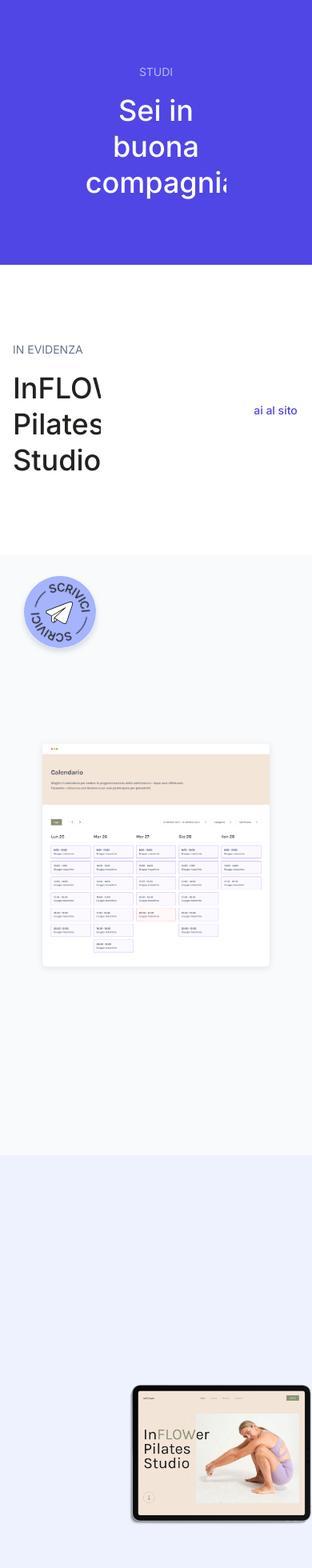
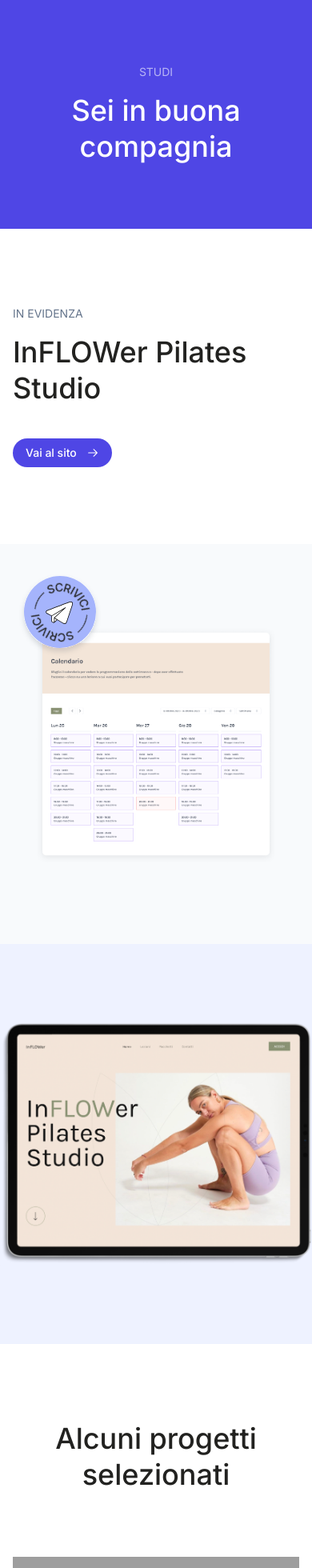
Before and after one commit to classifit/classifit-website, a Next.js app: page /studi in a window 390 px wide. Shown: the top 1960 px of the page at 80% size. Built offline with nearby package versions, Linux system fonts and the light colour scheme; grey boxes are pictures that could not be loaded.

Commit message:
responsive

```diff
--- a/app/aiuto/page.tsx
+++ b/app/aiuto/page.tsx
@@ -31,7 +31,7 @@ export default function Help() {
         textColor="text-light-foreground"
       />
       <div className="bg-light text-light-foreground">
-        <div className="px-12 pt-0 pb-36 max-w-[1280px] mx-auto">
+        <div className="px-4 lg:px-12 pt-0 pb-24 lg:pb-36 max-w-[1280px] mx-auto">
           <Accordion type="multiple">
             <AccordionItem value="item-1">
               <AccordionTrigger>Che tipo di servizi offrite?</AccordionTrigger>
--- a/app/blog/building-classifit/page.tsx
+++ b/app/blog/building-classifit/page.tsx
@@ -12,10 +12,10 @@ export default function Article() {
   return (
     <>
       <ArticleTitle />
-      <div className="bg-[url('/blog/building-classifit-inside.png')] h-72 bg-fixed bg-center bg-no-repeat bg-cover" />
+      <div className="bg-[url('/blog/building-classifit-inside.png')] h-36 lg:h-72 lg:bg-fixed bg-center bg-no-repeat bg-cover" />
       <div className="bg-light text-light-foreground">
         <section>
-          <div className="w-2/3 mx-auto">
+          <div className="lg:w-2/3 mx-auto">
             <p>
               Lorem ipsum dolor sit amet, consectetur adipiscing elit. Curabitur
               fermentum libero aliquam metus fermentum posuere. Aliquam sed
--- a/app/blog/page.tsx
+++ b/app/blog/page.tsx
@@ -18,7 +18,7 @@ export default function Blog() {
       <div className="bg-light text-light-foreground">
         <section>
           <div className="grid grid-cols-12">
-            <div className="col-span-4 group">
+            <div className="col-span-12 lg:col-span-4 group">
               <Link href="/blog/building-classifit">
                 <div className="flex flex-col gap-4 overflow-hidden">
                   <Image
--- a/app/roadmap/page.tsx
+++ b/app/roadmap/page.tsx
@@ -29,7 +29,7 @@ export default function Roadmap() {
           bgColor="bg-card"
           textColor="text-card-foreground"
         />
-        <div className="px-12 pb-36 max-w-[1280px] mx-auto">
+        <div className="px-4 lg:px-12 pb-24 lg:pb-36 max-w-[1280px] mx-auto">
           <Accordion type="multiple">
             <AccordionItem value="item-1">
               <AccordionTrigger>Gestione contenuti</AccordionTrigger>
@@ -73,7 +73,7 @@ export default function Roadmap() {
           bgColor="bg-light"
           textColor="text-light-foreground"
         />
-        <div className="px-12 pb-36 max-w-[1280px] mx-auto">
+        <div className="px-4 lg:px-12 pb-24 lg:pb-36 max-w-[1280px] mx-auto">
           <Accordion type="multiple">
             <AccordionItem value="item-1">
               <AccordionTrigger>Pagamenti</AccordionTrigger>
--- a/app/studi/page.tsx
+++ b/app/studi/page.tsx
@@ -31,7 +31,7 @@ export default function Studios() {
         bgColor2="bg-secondary"
         image2="/services/website/website-img-2.png"
         alt2="Sito web su misura per il tuo studio"
-        marginRight="ml-[10rem]"
+        marginRight="lg:ml-[10rem]"
       />
       <Portfolio cta={false} />
     </>
--- a/components/sections/double-img.tsx
+++ b/components/sections/double-img.tsx
@@ -15,7 +15,7 @@ export default function DoubleImages(props: Props) {
   return (
     <div className="lg:flex overflow-x-hidden">
       <div
-        className={`h-[750px] w-full lg:w-1/2 ${props.bgColor1} flex items-center jutify-center py-10`}
+        className={`h-[500px] lg:h-[750px] w-full lg:w-1/2 ${props.bgColor1} flex items-center jutify-center py-10`}
       >
         <Image
           src={props.image1}
@@ -26,7 +26,7 @@ export default function DoubleImages(props: Props) {
         />
       </div>
       <div
-        className={`h-[750px] w-full lg:w-1/2 ${props.bgColor2} flex items-center jutify-center py-10`}
+        className={`h-[500px] lg:h-[750px] w-full lg:w-1/2 ${props.bgColor2} flex items-center jutify-center py-10`}
       >
         <Image
           src={props.image2}
--- a/components/sections/homepage/hero.tsx
+++ b/components/sections/homepage/hero.tsx
@@ -10,7 +10,7 @@ export default function Hero() {
           Porta il tuo studio al prossimo livello
         </h1>
         <div className="py-4" />
-        <p className="w-2/3">
+        <p className="lg:w-2/3">
           Siti web su misura, prenotazioni online, gestionale per studi di
           pilates. Come tuoi partner digitali, miglioriamo la gestione del tuo
           studio così che tu possa concentrarti su ciò che ami di più: insegnare
--- a/components/sections/page-title.tsx
+++ b/components/sections/page-title.tsx
@@ -6,8 +6,8 @@ type Props = {
 export default function PageTitle(props: Props) {
   return (
     <div className="bg-primary text-primary-foreground">
-      <div className="px-12 py-20 max-w-[1280px] mx-auto flex justify-center items-center">
-        <div className="flex flex-col gap-4 text-center w-3/5">
+      <div className="px-4 lg:px-12 py-20 max-w-[1280px] mx-auto flex justify-center items-center">
+        <div className="flex flex-col gap-4 text-center lg:w-3/5">
           <p className="uppercase text-white/60 text-sm">{props.subtitle}</p>
           <h1 className="font-medium">{props.title}</h1>
         </div>
--- a/components/sections/paragraph.tsx
+++ b/components/sections/paragraph.tsx
@@ -16,8 +16,8 @@ export default function Paragraph(props: Props) {
   return (
     <div className={`${props.bgColor} ${props.textColor}`}>
       <section>
-        <div className="flex justify-between gap-48">
-          <div className="flex flex-col gap-4 w-1/2">
+        <div className="lg:flex lg:justify-between gap-48">
+          <div className="flex flex-col gap-4 w-full lg:w-1/2">
             {props.subtitle && (
               <div className="uppercase text-muted-foreground text-sm">
                 {props.subtitleText}
@@ -26,12 +26,12 @@ export default function Paragraph(props: Props) {
             <h1 className="font-medium">{props.title}</h1>
           </div>
           {props.cta ? (
-            <Button variant="link" size="zero">
+            <Button variant="default" className="mt-10 lg:mt-0">
               {props.ctaText}
               <ArrowRightIcon className="ml-3 h-4 w-4" />
             </Button>
           ) : (
-            <div className="w-1/2">
+            <div className="w-full lg:w-1/2 mt-6 lg:mt-0">
               <p>{props.body}</p>
             </div>
           )}
--- a/components/sections/portfolio.tsx
+++ b/components/sections/portfolio.tsx
@@ -54,7 +54,7 @@ export default function Portfolio(props: Props) {
             </Button>
           </Link>
         )}
-        <div className="py-10" />
+        <div className="py-4 lg:py-10" />
         <div className="lg:grid grid-cols-12 gap-4">
           {projects.map((prj) => (
             <div className="lg:col-span-4 group mt-4 lg:mt-0" key={prj.id}>
@@ -63,14 +63,14 @@ export default function Portfolio(props: Props) {
                 width="1080"
                 height="1350"
                 alt="Progetto grafico di Classifit - Siti web per studi di pilates o fitness"
-                className="block group-hover:hidden"
+                className="block lg:group-hover:hidden"
               />
               <Image
                 src={prj.gif}
                 width="1080"
                 height="1350"
                 alt="Progetto grafico di Classifit - Siti web per studi di pilates o fitness"
-                className="hidden group-hover:block"
+                className="hidden lg:group-hover:block"
               />
             </div>
           ))}
--- a/components/ui/accordion.tsx
+++ b/components/ui/accordion.tsx
@@ -28,7 +28,7 @@ const AccordionTrigger = React.forwardRef<
     <AccordionPrimitive.Trigger
       ref={ref}
       className={cn(
-        "flex flex-1 items-center justify-between py-6 font-medium text-2xl hover:text-primary transition-all rounded-[6px] [&[data-state=open]>svg]:rotate-180",
+        "flex flex-1 text-left items-center justify-between py-6 font-medium text-2xl hover:text-primary transition-all rounded-[6px] [&[data-state=open]>svg]:rotate-180",
         className
       )}
       {...props}
```
Also changed, not shown: components/sections/articles/article-title.tsx (+4 -4 lines).
